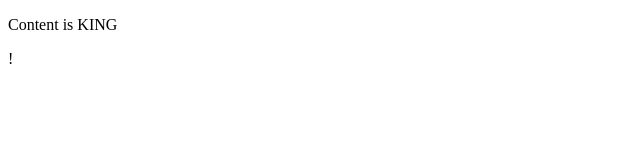
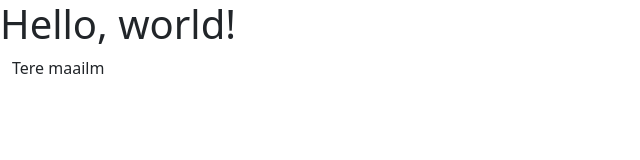
Before and after one commit to lauraaruksaar/veebilehe-kloon.github.io, a plain HTML site: page index.html in a window 1280 px wide. Shown: the whole page, without its empty margins (0-640 px from the left). Drawn offline with nearby package versions, Linux system fonts and the light colour scheme.

Commit message:
Add files via upload

```diff
--- a/index.html
+++ b/index.html
@@ -1,10 +1,16 @@
 <!doctype html>
-<html>
-<head>
-  <meta charset="utf-8">
-  <title>It's a title... wave!</title>
-</head>
-<body>
-  <p>Content is <span>KING</span></p>!
-</body>
+<html lang="en">
+  <head>
+    <meta charset="utf-8">
+    <meta name="viewport" content="width=device-width, initial-scale=1">
+    <title>Bootstrap demo</title>
+    <link href="https://cdn.jsdelivr.net/npm/bootstrap@5.3.0-alpha1/dist/css/bootstrap.min.css" rel="stylesheet" integrity="sha384-GLhlTQ8iRABdZLl6O3oVMWSktQOp6b7In1Zl3/Jr59b6EGGoI1aFkw7cmDA6j6gD" crossorigin="anonymous">
+  </head>
+  <body>
+    <h1>Hello, world!</h1>
+    <div class="container-fluid">
+        Tere maailm
+    </div>
+    <script src="https://cdn.jsdelivr.net/npm/bootstrap@5.3.0-alpha1/dist/js/bootstrap.bundle.min.js" integrity="sha384-w76AqPfDkMBDXo30jS1Sgez6pr3x5MlQ1ZAGC+nuZB+EYdgRZgiwxhTBTkF7CXvN" crossorigin="anonymous"></script>
+  </body>
 </html>
```
